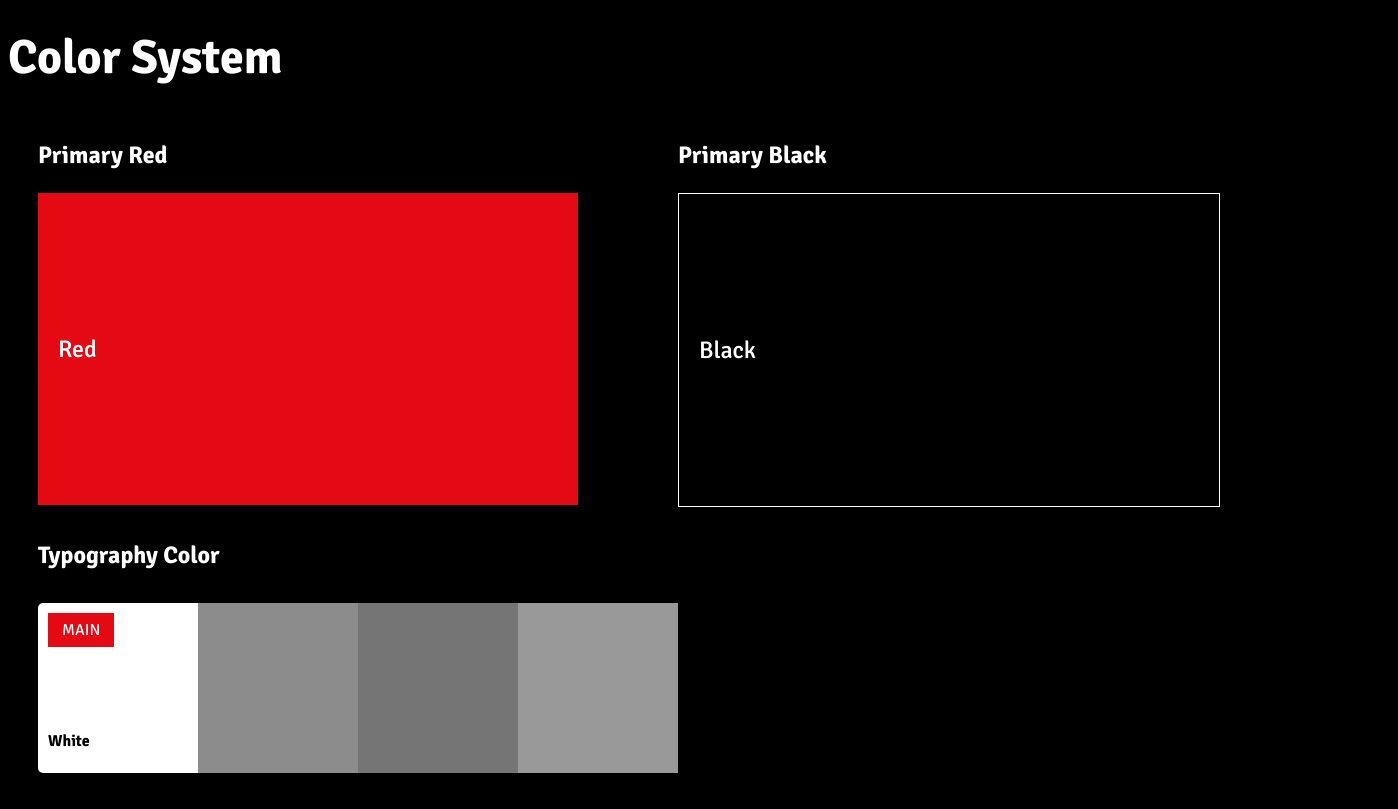
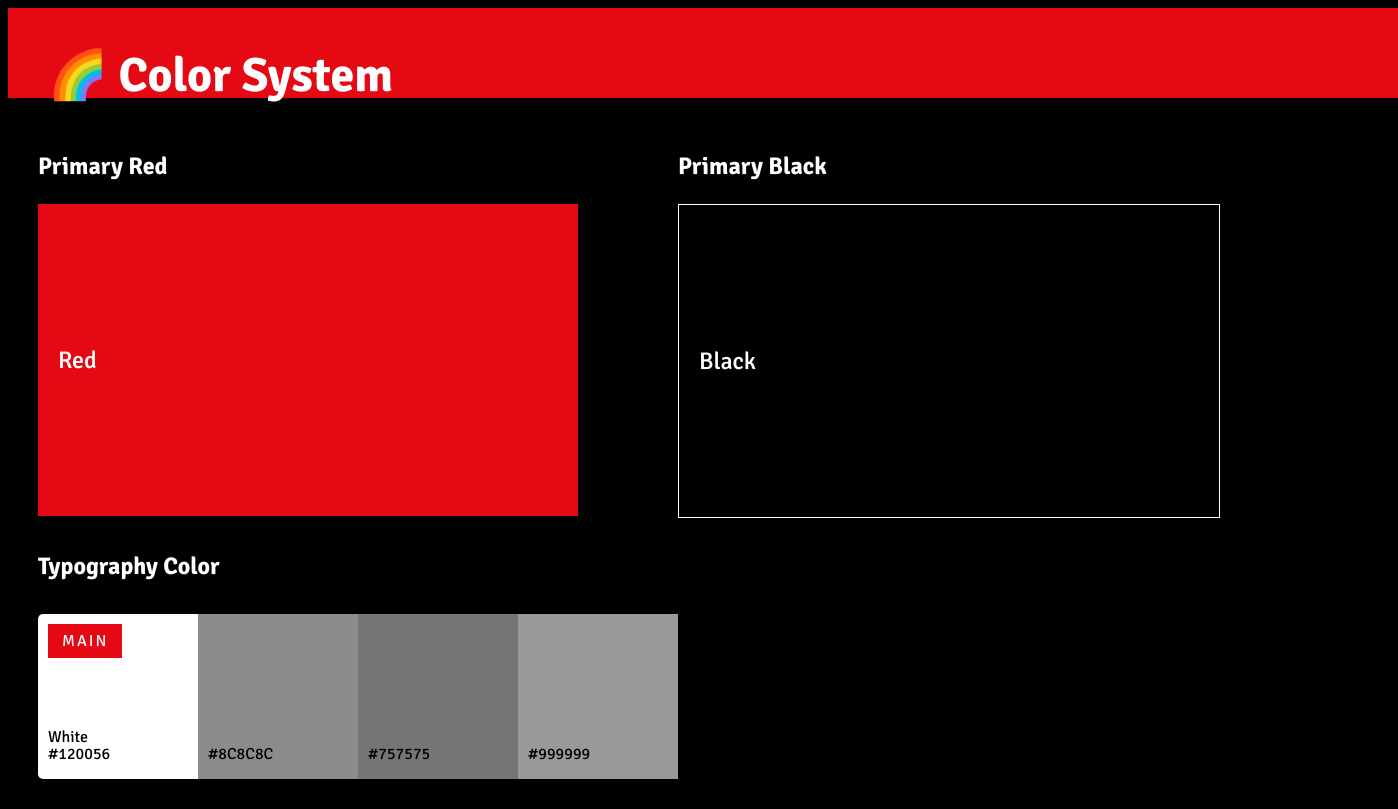
Before and after one commit to furkanozanyuce/witflix, a website built with Vite: page design-system.html in a window 1280 px wide. Shown: the whole page, 1398 px wide, since content can reach past the window. Built offline with nearby package versions, Linux system fonts and the light colour scheme.

Commit message:
color system heading updated

```diff
--- a/design-system.html
+++ b/design-system.html
@@ -13,7 +13,9 @@
   </head>
   <body>
     <div id="app">
-        <h1>Color System</h1>
+        <div class="h1-rect" style="background-color: var(--primary-red);">
+            <h1>🌈 Color System</h1>
+        </div>
         <div class="colors">
             <div class="color">
                 <h2>Primary Red</h2>
@@ -27,10 +29,10 @@
         <div class="color2">
             <h2>Typography Color</h2>
             <div class="t-color">
-                <div class="t-rect" style="background-color: var(--tcolor-white);">White</div>
-                <div class="t-rect" style="background-color: var(--tcolor-gray1);"></div>
-                <div class="t-rect" style="background-color: var(--tcolor-gray2);"></div>
-                <div class="t-rect" style="background-color: var(--tcolor-gray3);"></div>
+                <div class="t-rect" style="background-color: var(--tcolor-white);">White <br> #120056</div>
+                <div class="t-rect" style="background-color: var(--tcolor-gray1);">#8C8C8C</div>
+                <div class="t-rect" style="background-color: var(--tcolor-gray2);">#757575</div>
+                <div class="t-rect" style="background-color: var(--tcolor-gray3);">#999999</div>
                 <div id="t-rect-s" style="background-color: var(--primary-red);">MAIN</div>
             </div>
         </div>
--- a/style.css
+++ b/style.css
@@ -40,6 +40,14 @@ body {
   color: var(--primary-white);
 }
 
+.h1-rect {
+  width: 1350px;
+  height: 80px;
+  display: flex;
+  padding-left: 40px;
+  padding-top: 10px;
+}
+
 .colors {
   display: flex;
   flex-direction: row;
@@ -77,6 +85,7 @@ body {
   opacity: 0px;
   display: flex;
   color: var(--primary-black);
+  line-height: 1.1;
 }
 
 .t-rect:first-child {
@@ -92,9 +101,9 @@ body {
   display: flex;
   align-self: left;
   padding-left: 10px;
-  padding-bottom: 20px;
+  padding-bottom: 15px;
   align-items:end;
-  font-weight: bold;
+  font-weight: normal;
 }
 
 .t-color {
@@ -114,7 +123,7 @@ opacity: 0px;
 position: absolute;
 margin-top: 10px;
 margin-left: 10px;
-
+letter-spacing: 2px;
 }
 
 h1 {
```
